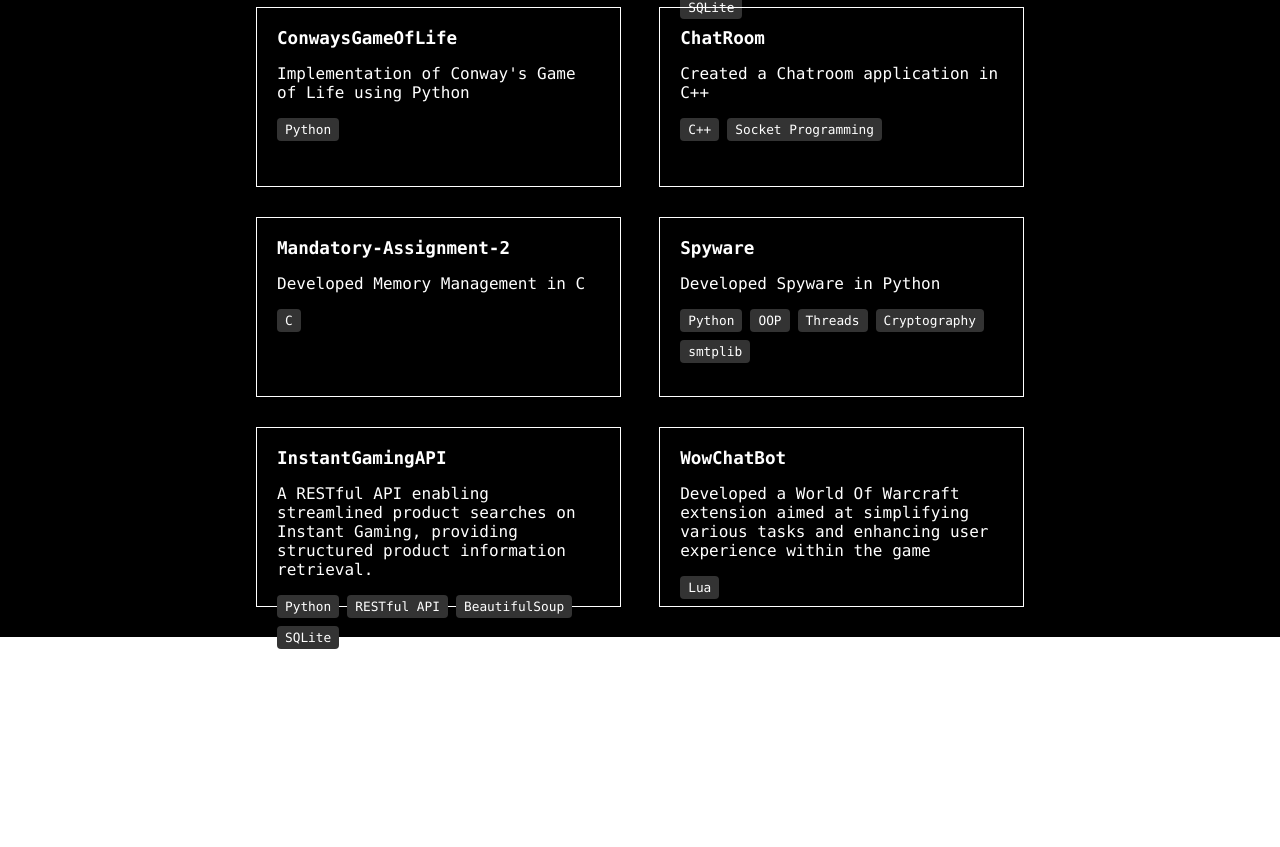
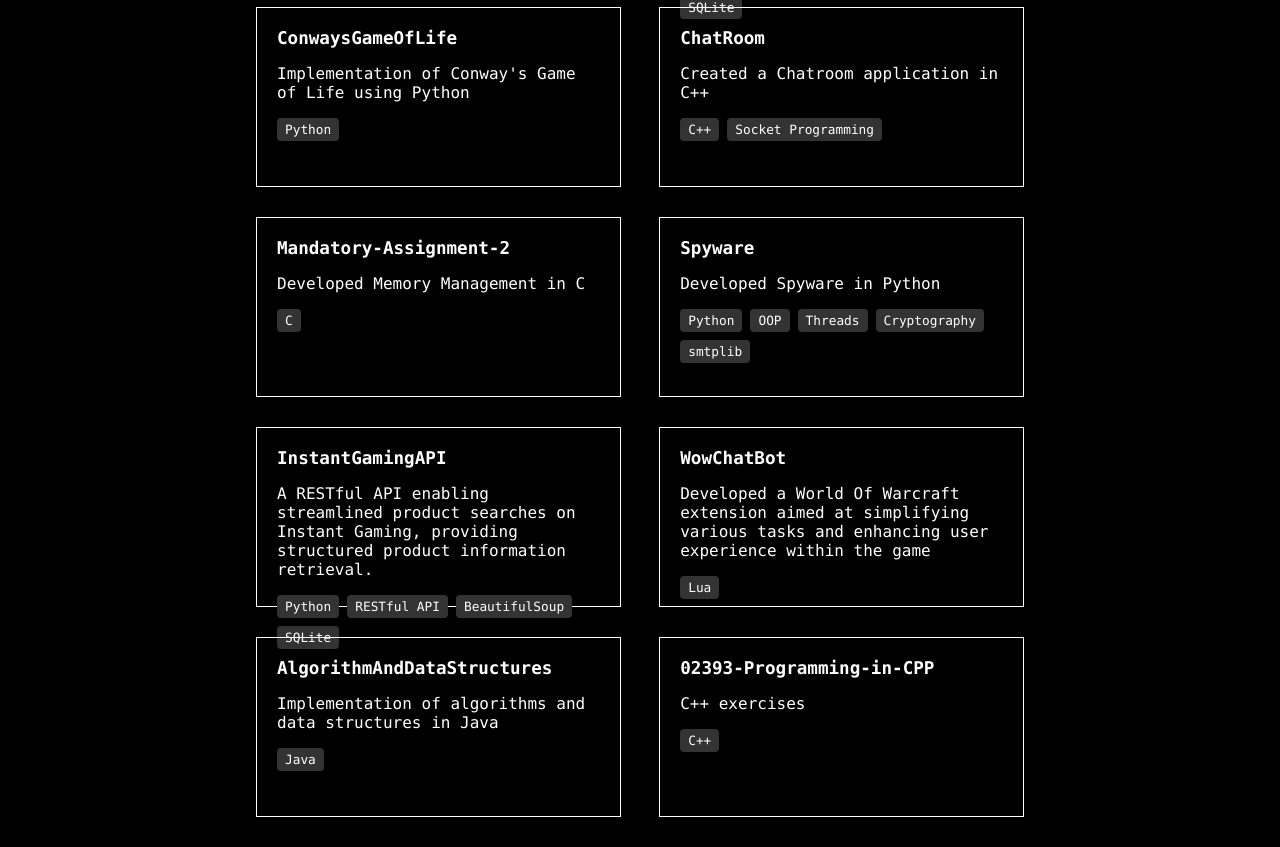
Before and after one commit to DenizIsikli/Portfolio, a React (Create React App) app: page /project in a window 1280 px wide. Shown: the part 439-1286 px from the top of the page. Before the commit the page ends 1096 px from the top, so only its background shows below. Built offline with nearby package versions, Linux system fonts and the light colour scheme.

Commit message:
Added projects

```diff
--- a/src/components/project/project.tsx
+++ b/src/components/project/project.tsx
@@ -111,6 +111,22 @@ const Project: React.FC = () => {
                         </div>
                     </li>
                 </div>
+                <div className="project-group">
+                    <li>
+                        <a href="https://github.com/DenizIsikli/AlgorithmAndDataStructures">AlgorithmAndDataStructures</a>
+                        <p>Implementation of algorithms and data structures in Java</p>
+                        <div className='tags'>
+                            <span className='tag'>Java</span>
+                        </div>
+                    </li>
+                    <li>
+                        <a href="https://github.com/DenizIsikli/02393-Programming-in-CPP">02393-Programming-in-CPP</a>
+                        <p>C++ exercises</p>
+                        <div className='tags'>
+                            <span className='tag'>C++</span>
+                        </div>
+                    </li>
+                </div>
             </ul>
         </section>
     </div>
```
